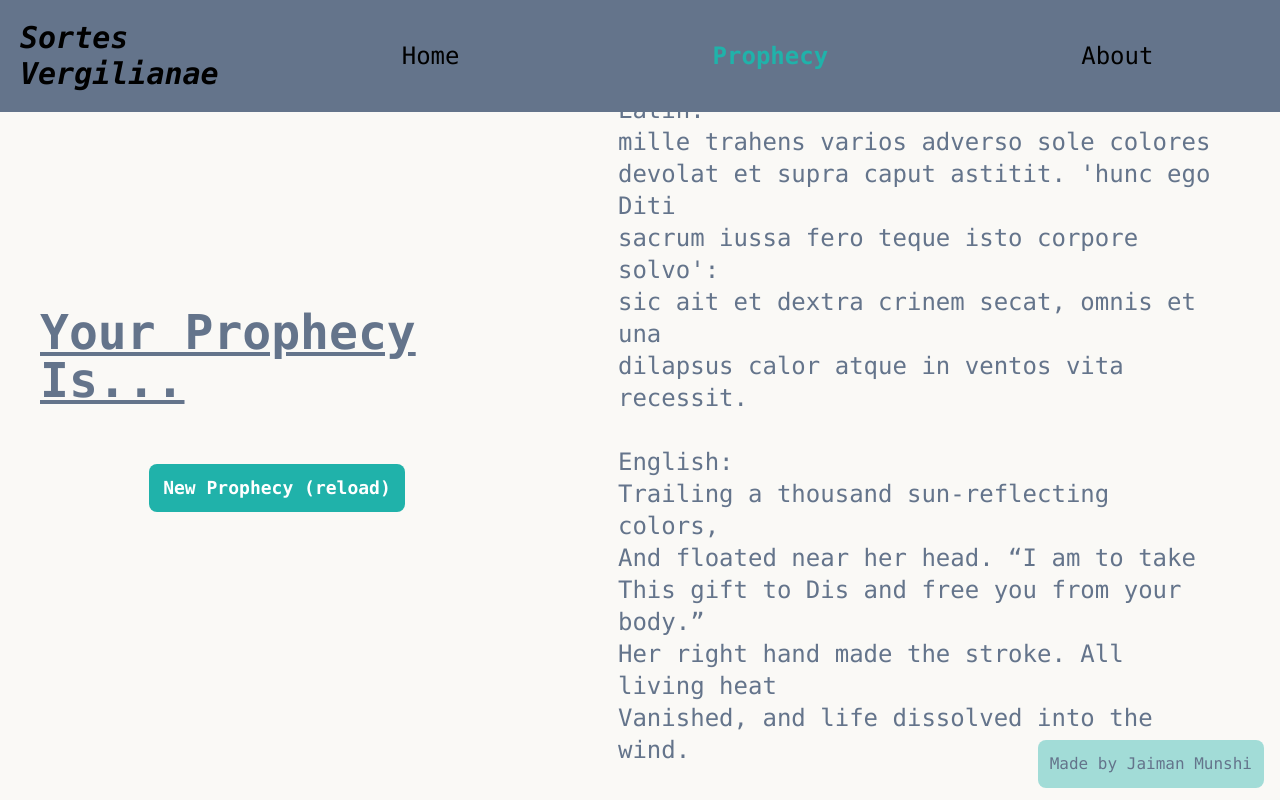
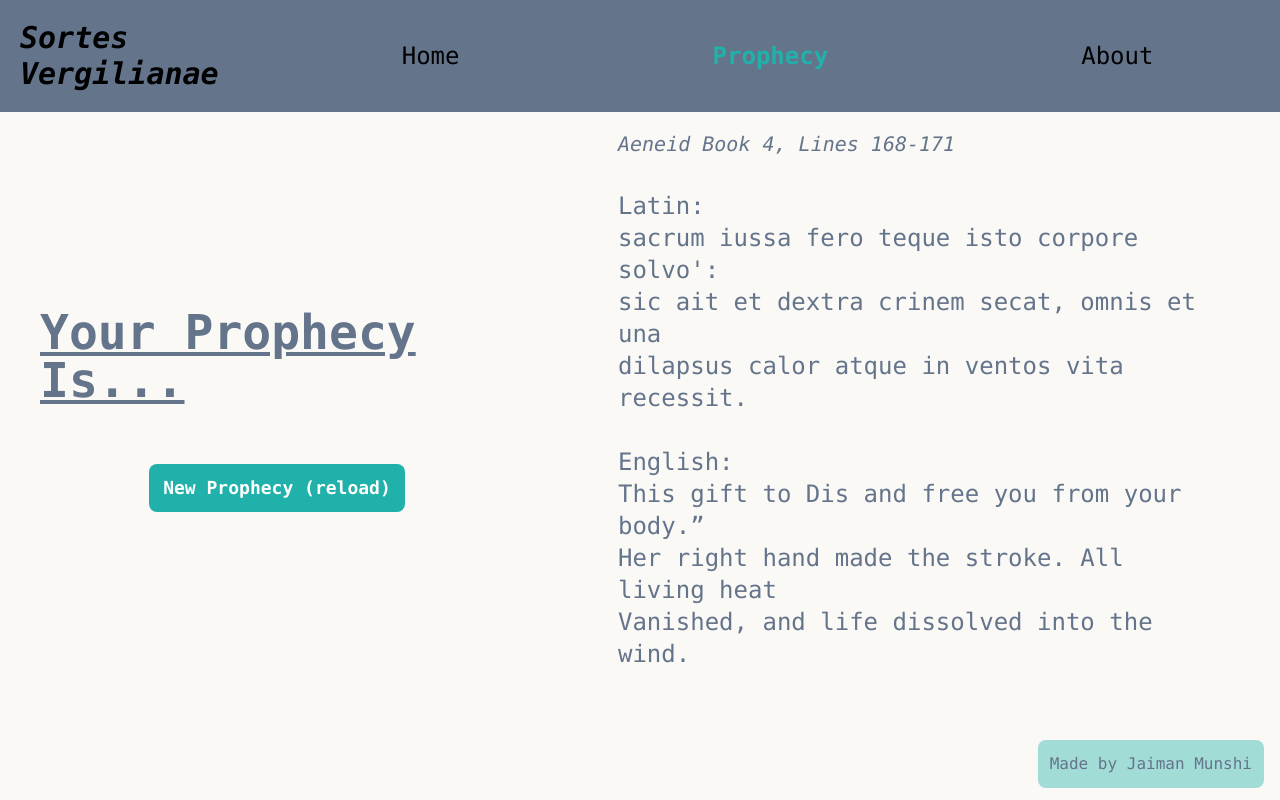
Before and after one commit to jaimanm/sortes-vergilianae, a Next.js app: page /prophecy in a window 1280 px wide. Built offline with nearby package versions, Linux system fonts and the light colour scheme.

Commit message:
changed numLines back to 3

```diff
--- a/app/prophecy/prophecy.tsx
+++ b/app/prophecy/prophecy.tsx
@@ -58,7 +58,7 @@ function getRandomNumber(min, max) {
 }
 
 export function Prophecy() {
-    const numLines = 5;
+    const numLines = 3;
     const [book, setBook] = useState(1);
     const [latinLine, setLatinLine] = useState([]);
     const [englishLine, setEnglishLine] = useState([]);
```
